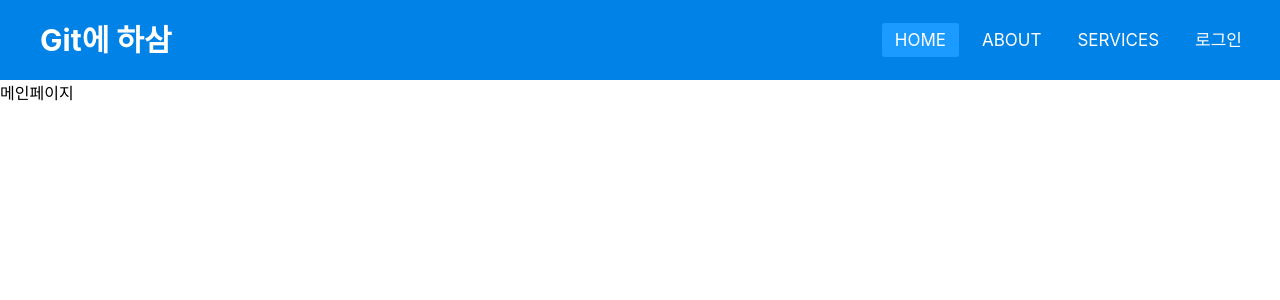
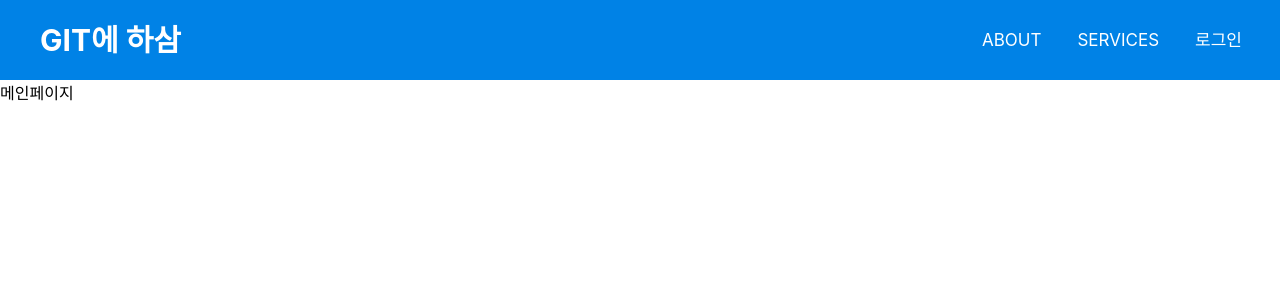
Before and after one commit to Gitaehasam/fishingKingOfToday, a React (Create React App) app: page / in a window 1280 px wide. Shown: the top 300 px of the page. Built offline with nearby package versions, Linux system fonts and the light colour scheme.

Commit message:
nav 수정

```diff
--- a/src/assets/css/Login.scss
+++ b/src/assets/css/Login.scss
@@ -18,7 +18,7 @@ dialog {
   border: none;
   border-radius: 10px;
   padding: 30px 20px;
-  height: 50%;
+  height: 450px;
   width: 350px;
   background-color: #f5f5f5;
   text-align: left;
--- a/src/assets/css/Nav.scss
+++ b/src/assets/css/Nav.scss
@@ -18,6 +18,13 @@ label.logo {
   padding: 0 40px;
   font-weight: bold;
   font-size: 30px;
+}
+
+.logo a {
+  color: white;
+  border-radius: 3px;
+  text-transform: uppercase;
+  text-decoration: none;
 }
 
 nav ul {
--- a/src/components/Nav.jsx
+++ b/src/components/Nav.jsx
@@ -1,4 +1,4 @@
-import { NavLink, useNavigate } from "react-router-dom";
+import { Link, NavLink, useNavigate } from "react-router-dom";
 import "../assets/css/Nav.scss";
 import Login from "./Login";
 import { useEffect, useState } from "react";
@@ -33,13 +33,15 @@ const Nav = () => {
         <label htmlFor="check" className="checkbtn">
           <i>-----</i>
         </label>
-        <label className="logo">Git에 하삼</label>
+        <label className="logo">
+          <Link to={"/"}>Git에 하삼</Link>
+        </label>
         <ul>
-          <li>
+          {/* <li>
             <NavLink to={"/"} onClick={closeCheck}>
               Home
             </NavLink>
-          </li>
+          </li> */}
           <li>
             <NavLink to={"/about"} onClick={closeCheck}>
               About
```
